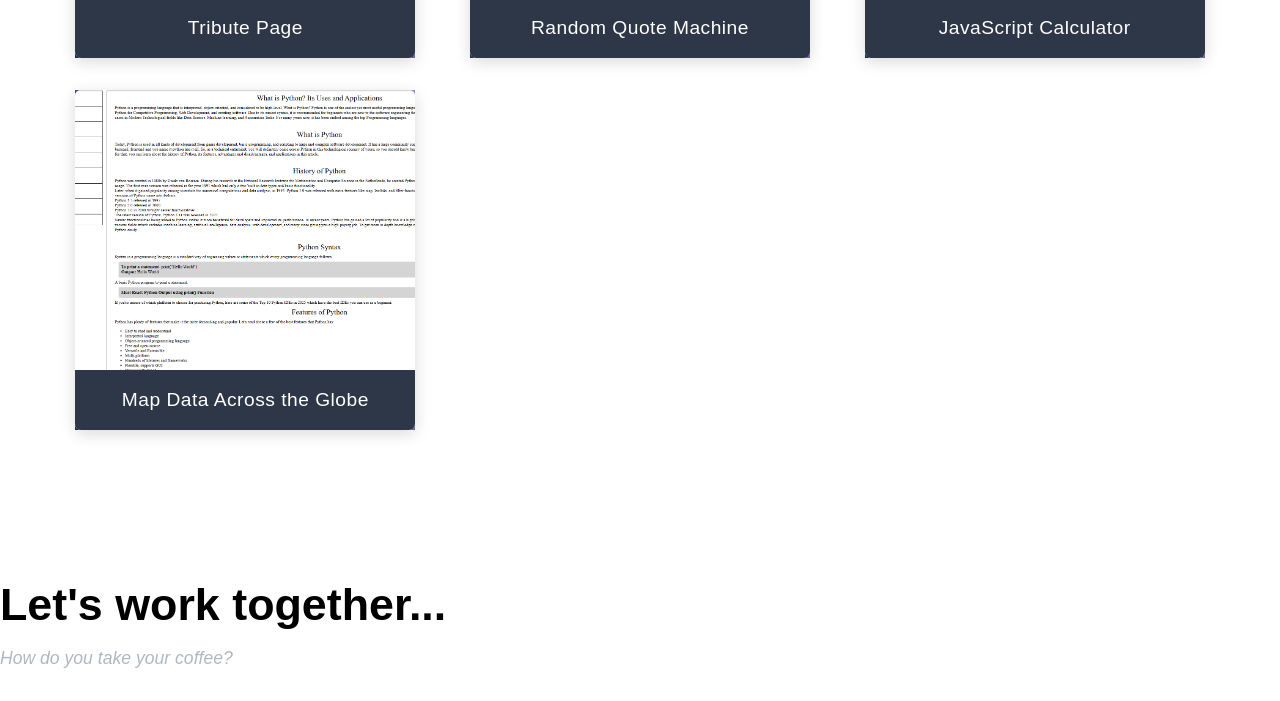
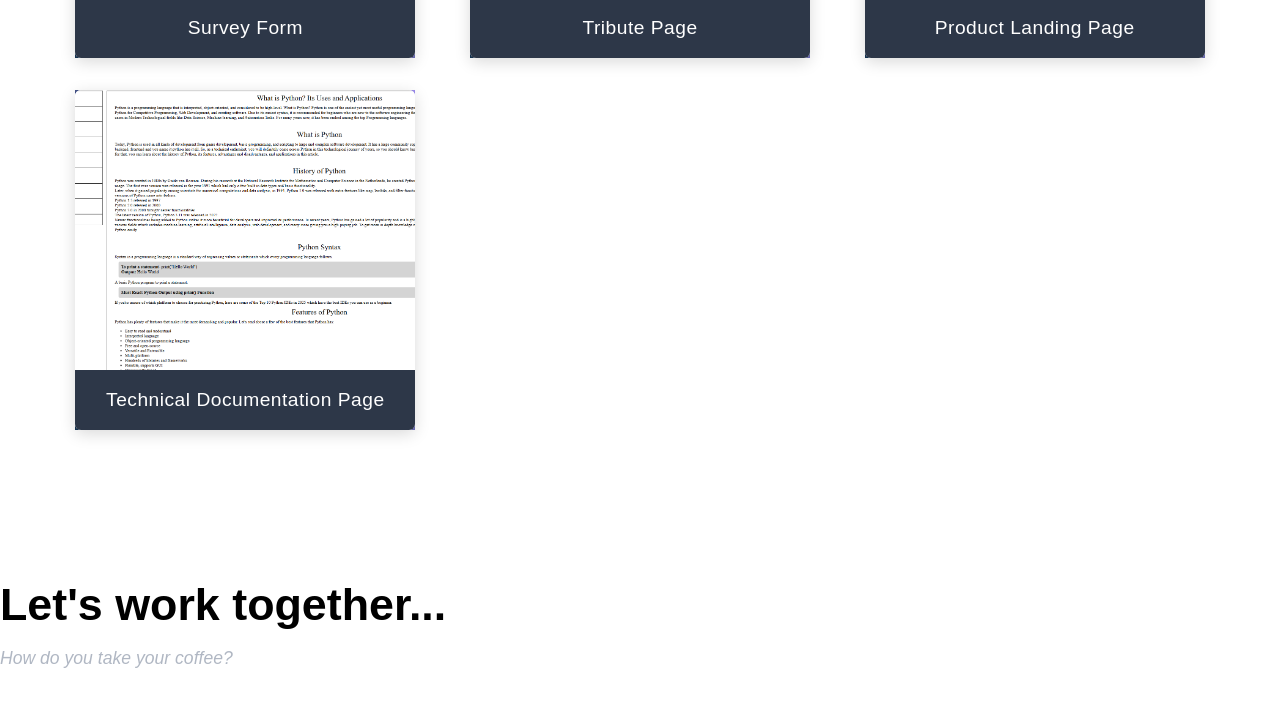
Before and after one commit to Eyosiyas333/Build-a-Personal-Portfolio-Webpage, a plain HTML site: page index.html in a window 1280 px wide. Shown: the part 1287-1988 px from the top of the page. Drawn offline with Linux system fonts and the light colour scheme.

Commit message:
index.html

```diff
--- a/index.html
+++ b/index.html
@@ -28,25 +28,25 @@
         <a href="#" class="project-tile">
           <div class="box box-1">
             <img src="./image.png" alt="Project 1">
-            <div class="box-caption">Tribute Page</div>
+            <div class="box-caption">Survey Form</div>
           </div>
         </a>
         <a href="#" class="project-tile">
           <div class="box box-2">
             <img src="./image copy.png" alt="Project 2">
-            <div class="box-caption">Random Quote Machine</div>
+            <div class="box-caption">Tribute Page</div>
           </div>
         </a>
         <a href="#" class="project-tile">
           <div class="box box-3">
             <img src="./Screenshot 2025-08-20 132434.png" alt="Project 3">
-            <div class="box-caption">JavaScript Calculator</div>
+            <div class="box-caption"> Product Landing Page</div>
           </div>
         </a>
         <a href="#" class="project-tile">
           <div class="box box-4">
             <img src="./Screenshot 2025-08-20 132741.png" alt="Project 4">
-            <div class="box-caption">Map Data Across the Globe</div>
+            <div class="box-caption">Technical Documentation Page</div>
           </div>
         </a>
       </div>
```
